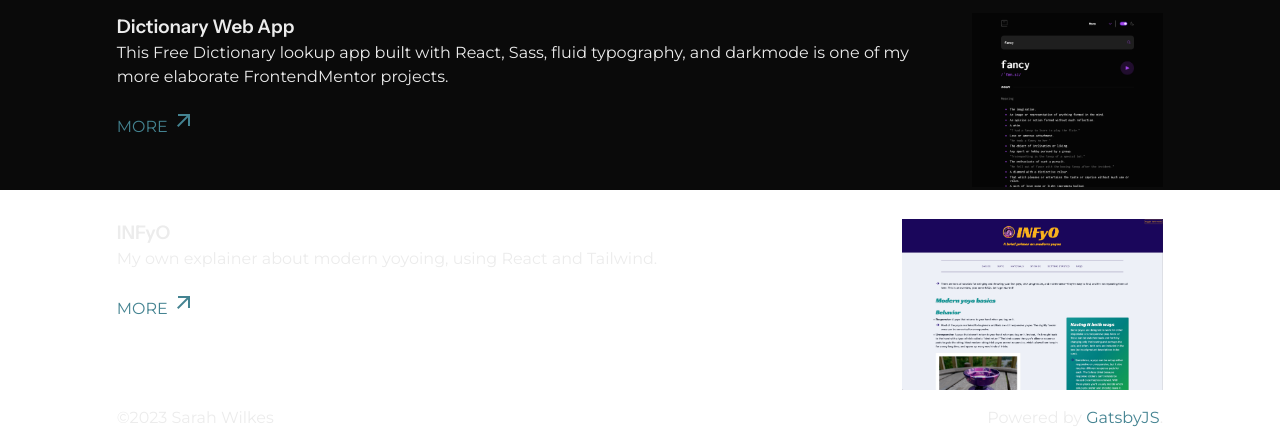
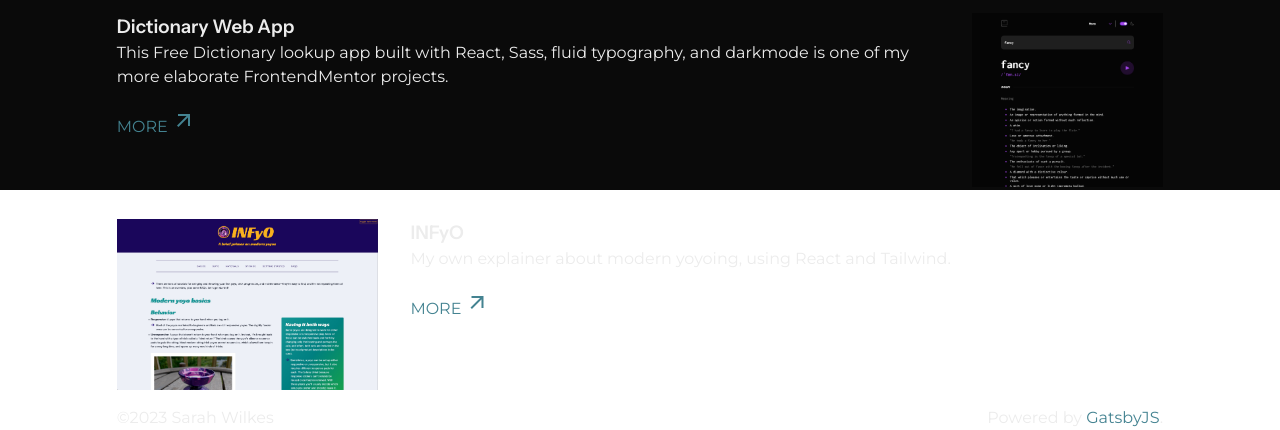
Before and after one commit to mightycoyote/gatsby-portfolio, a Gatsby site: page / in a window 1280 px wide. Shown: the part 610-1040 px from the top of the page. Built offline with nearby package versions, Linux system fonts and the light colour scheme; Gatsby itself is replaced by a stand-in of ours.

Commit message:
featured work entry layout alternates text/pic

```diff
--- a/src/components/featured.js
+++ b/src/components/featured.js
@@ -37,8 +37,8 @@ const Featured = () => {
   return (
     <FeaturedStyles>
       <h2 className="med-header">Featured Work</h2>
-      {data.allMdx.nodes.map((node) => (
-        <FeaturedItem node={node} key={node.frontmatter.title} />
+      {data.allMdx.nodes.map((node, index) => (
+        <FeaturedItem node={node} key={node.frontmatter.title} index={index} />
       ))}
     </FeaturedStyles>
   );
--- a/src/components/featuredItem.js
+++ b/src/components/featuredItem.js
@@ -21,11 +21,18 @@ const FeaturedItemStyles = styled.div`
   }
 `;
 
+const ReversedCard = styled(FeaturedItemStyles)`
+  @media (min-width: 45rem) {
+    flex-direction: row-reverse;
+  }
+`
 
-const FeaturedItem = ({ node }) => {
+const FeaturedItem = ({ node, index }) => {
   const image = getImage(node.frontmatter.image);
 
   return (
+    <>
+      {(index % 2 === 0) ? (
         <FeaturedItemStyles>
           <div className="info">
             <h3>{node.frontmatter.title}</h3>
@@ -40,6 +47,23 @@ const FeaturedItem = ({ node }) => {
             <GatsbyImage image={image} alt={node.frontmatter.image_alt} />
           </div>
         </FeaturedItemStyles>
+      ) : (
+        <ReversedCard>
+          <div className="info">
+            <h3>{node.frontmatter.title}</h3>
+            <p>{node.frontmatter.extract}</p>
+            <p className="more">
+              <Link to={node.frontmatter.slug}>
+                More <span className="material-icons"> arrow_outward </span>
+              </Link>
+            </p>
+          </div>
+          <div className="image">
+            <GatsbyImage image={image} alt={node.frontmatter.image_alt} />
+          </div>
+        </ReversedCard>
+      )}
+    </>
   );
 };
 
```
Lines whose indentation alone changed are shown as unchanged.
